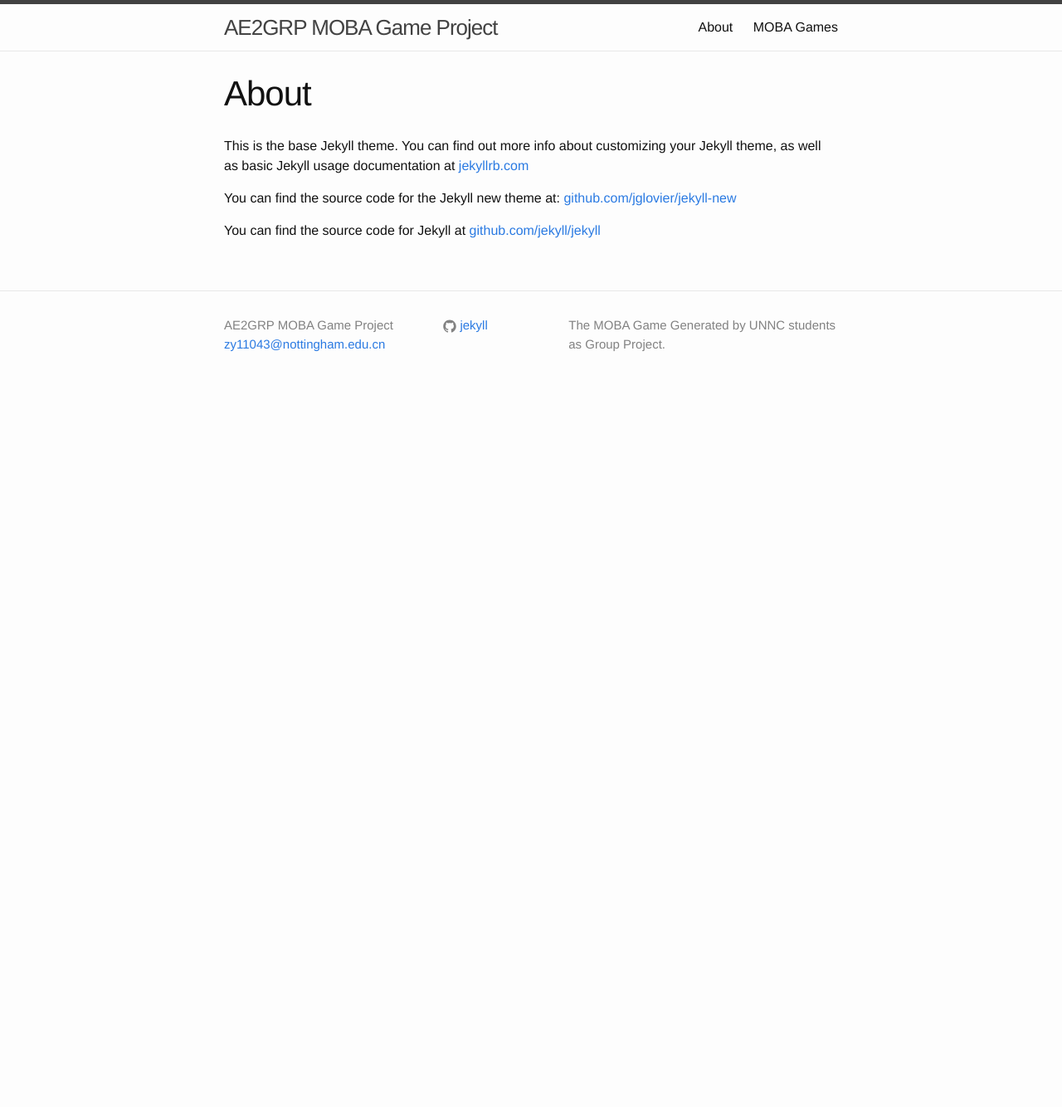
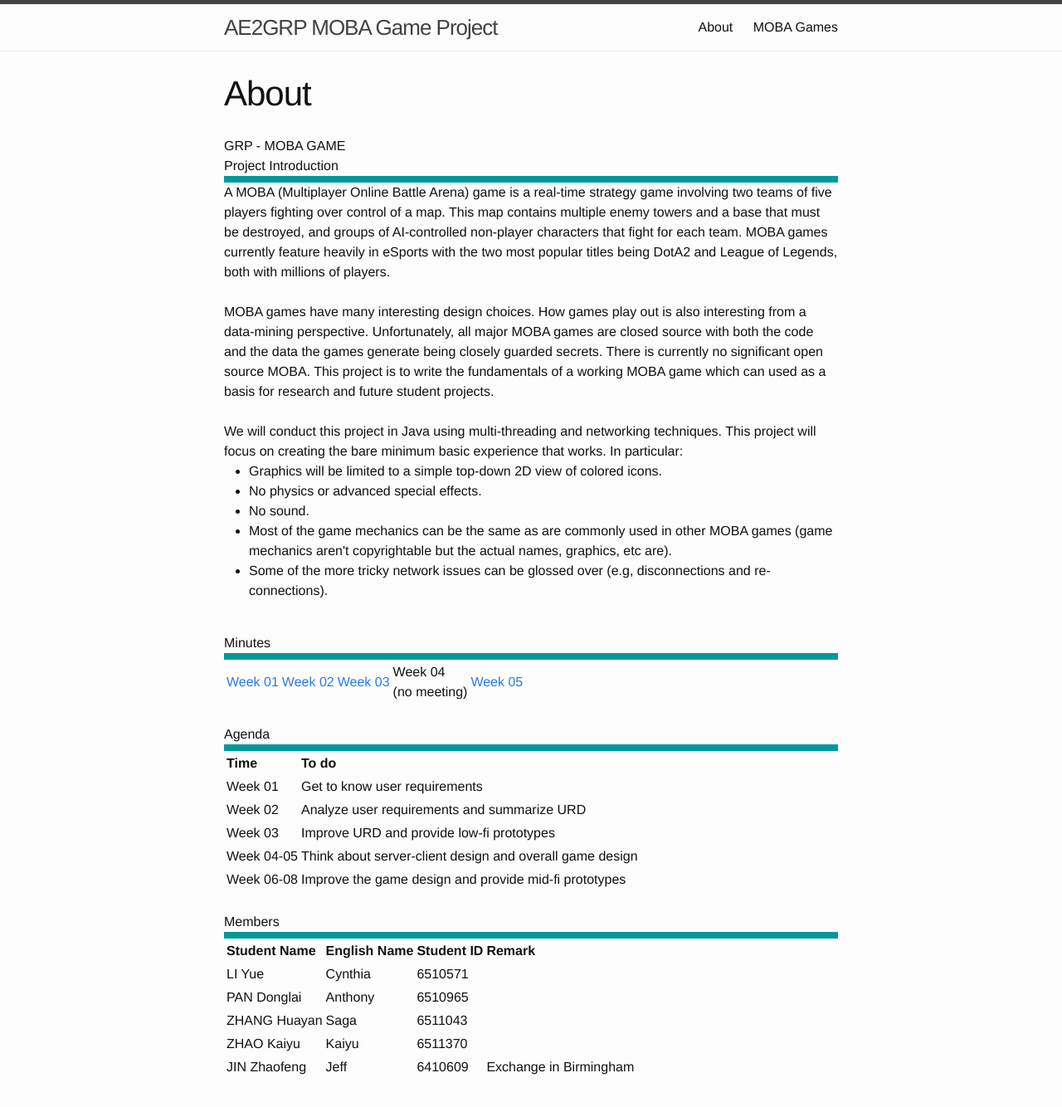
Before and after one commit to MeowAlienOwO/MOBAGames, a Jekyll site: the page built from about.html, in a window 1280 px wide and 1400 px high. Shown: the top 1334 px of the window at 83% size. Built offline with Jekyll 4.4.1, drawn with Linux system fonts in a browser that asks for light colours.

Commit message:
update source

```diff
--- a/_config.yml
+++ b/_config.yml
@@ -5,9 +5,9 @@ description: > # this means to ignore newlines until "baseurl:"
         The MOBA Game Generated by UNNC students as Group Project.
 baseurl: /MOBAGames # the subpath of your site, e.g. /blog/
 
-url: "http://yourdomain.com" # the base hostname & protocol for your site
-twitter_username: jekyllrb
-github_username:  jekyll
+url: "http://meowalienowo.github.io" # the base hostname & protocol for your site
+# twitter_username: jekyllrb
+github_username:  meowalien
 
 # Build settings
 markdown: kramdown
--- /dev/null
+++ b/about.html
@@ -0,0 +1,135 @@
+---
+layout: page
+title: About
+permalink: /about/
+---
+		<div id="top">
+			<div id="top_text"> GRP - MOBA GAME </div>
+		</div>
+		<div id="mainpage">
+			<div class="title">
+				Project Introduction
+				<hr color=#009999 size=8px>
+			</div>
+
+			<div class="intro">
+				<div>
+					A MOBA (Multiplayer Online Battle Arena) game is a real-time strategy game involving two teams of five players fighting over control of a map. This map contains multiple enemy towers and a base that must be destroyed, and groups of AI-controlled non-player characters that fight for each team. MOBA games currently feature heavily in eSports with the two most popular titles being DotA2 and League of Legends, both with millions of players.
+				</div>
+				<br>
+				<div>
+					MOBA games have many interesting design choices. How games play out is also interesting from a data-mining perspective. Unfortunately, all major MOBA games are closed source with both the code and the data the games generate being closely guarded secrets. There is currently no significant open source MOBA. This project is to write the fundamentals of a working MOBA game which can used as a basis for research and future student projects.
+				</div>
+				<br>
+				<div>
+					We will conduct this project in Java using multi-threading and networking techniques. This project will focus on creating the bare minimum basic experience that works. In particular:
+					<ul>
+					<li> Graphics will be limited to a simple top-down 2D view of colored icons. </li>
+					<li> No physics or advanced special effects. </li>
+					<li> No sound. </li>
+					<li> Most of the game mechanics can be the same as are commonly used in other MOBA games (game mechanics aren't copyrightable but the actual names, graphics, etc are). </li>
+					<li> Some of the more tricky network issues can be glossed over (e.g, disconnections and re-connections). </li>
+					</ul>
+				</div>
+
+			</div>
+
+			<br>
+
+			<div class="title">
+				Minutes
+				<hr color=#009999 size=8px>
+			</div>
+			<div class="minutes">
+				<table>
+					<tr>
+						<td class="minutes_table"> <a href="Minutes/Week01_Minutes.pdf"> Week 01 </a> </td>
+						<td class="minutes_table"> <a href="Minutes/Week02_Minutes.pdf"> Week 02 </a> </td>
+						<td class="minutes_table"> <a href="Minutes/Week03_Minutes.pdf"> Week 03 </a> </td>
+						<td class="minutes_table"> Week 04 <br> (no meeting) </td>
+						<td class="minutes_table"> <a href="Minutes/Week05_Minutes.pdf"> Week 05 </a> </td>
+					</tr>
+				</table>
+			</div>
+
+			<br>
+
+			<div class="title">
+				Agenda
+				<hr color=#009999 size=8px>
+			</div>
+			<div class="agenda">
+				<table>
+					<tr style="font-weight: bold">
+						<td class="agenda_col1"> Time </a> </td>
+						<td class="agenda_col2"> To do </a> </td>
+					</tr>
+					<tr>
+						<td class="agenda_col1"> Week 01 </a> </td>
+						<td class="agenda_col2"> Get to know user requirements </a> </td>
+					</tr>
+					<tr>
+						<td class="agenda_col1"> Week 02 </a> </td>
+						<td class="agenda_col2"> Analyze user requirements and summarize URD </a> </td>
+					</tr>
+					<tr>
+						<td class="agenda_col1"> Week 03 </a> </td>
+						<td class="agenda_col2"> Improve URD and provide low-fi prototypes </a> </td>
+					</tr>
+					<tr>
+						<td class="agenda_col1"> Week 04-05 </a> </td>
+						<td class="agenda_col2"> Think about server-client design and overall game design </a> </td>
+					</tr>
+					<tr>
+						<td class="agenda_col1"> Week 06-08 </a> </td>
+						<td class="agenda_col2"> Improve the game design and provide mid-fi prototypes </a> </td>
+					</tr>
+				</table>
+			</div>
+
+			<br>
+
+			<div class="title">
+				Members
+				<hr color=#009999 size=8px>
+			</div>
+			<div class="members">
+				<table>
+					<tr style="font-weight: bold">
+						<td class="col1"> Student Name </td>
+						<td class="col2"> English Name </td>
+						<td class="col3"> Student ID </td>
+						<td class="col4"> Remark </td>
+					</tr>
+					<tr>
+						<td class="col1"> LI Yue </td>
+						<td class="col2"> Cynthia </td>
+						<td class="col3"> 6510571 </td>
+					</tr>
+					<tr>
+						<td class="col1"> PAN Donglai </td>
+						<td class="col2"> Anthony </td>
+						<td class="col3"> 6510965 </td>
+					</tr>
+					<tr>
+						<td class="col1"> ZHANG Huayan </td>
+						<td class="col2"> Saga </td>
+						<td class="col3"> 6511043 </td>
+					</tr>
+					<tr>
+						<td class="col1"> ZHAO Kaiyu </td>
+						<td class="col2"> Kaiyu </td>
+						<td class="col3"> 6511370 </td>
+					</tr>
+					<tr>
+						<td class="col1"> JIN Zhaofeng </td>
+						<td class="col2"> Jeff </td>
+						<td class="col3"> 6410609 </td>
+						<td class="col4"> Exchange in Birmingham </td>
+					</tr>
+				</table>
+			<div class="content">
+
+			</br></br></br>
+			</div>
+		</div>
--- a/about.md
+++ /dev/null
@@ -1,11 +0,0 @@
----
-layout: page
-title: About
-permalink: /about/
----
-
-This is the base Jekyll theme. You can find out more info about customizing your Jekyll theme, as well as basic Jekyll usage documentation at [jekyllrb.com](http://jekyllrb.com/)
-
-You can find the source code for the Jekyll new theme at: [github.com/jglovier/jekyll-new](https://github.com/jglovier/jekyll-new)
-
-You can find the source code for Jekyll at [github.com/jekyll/jekyll](https://github.com/jekyll/jekyll)
```
Also changed, not shown: 4 other files.
